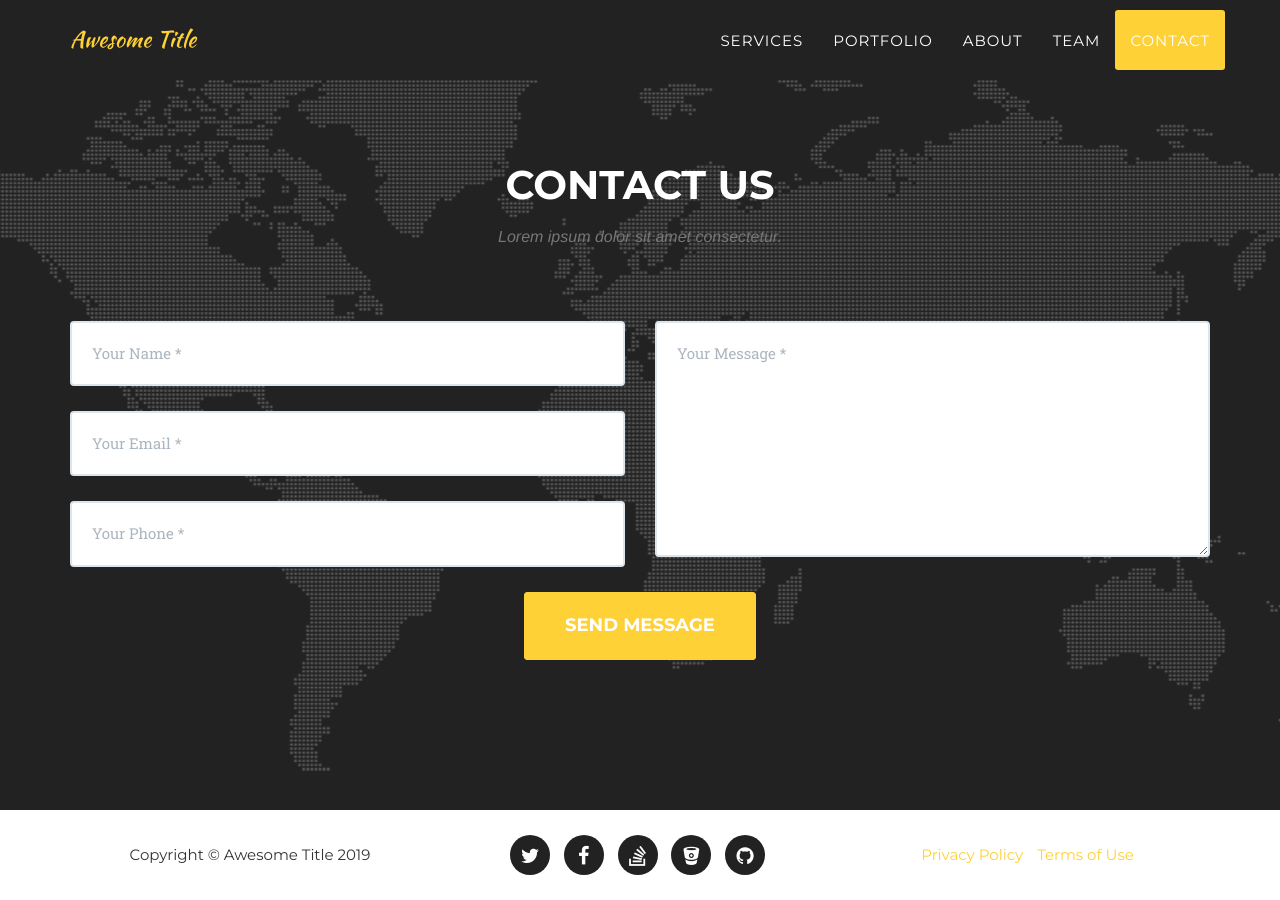
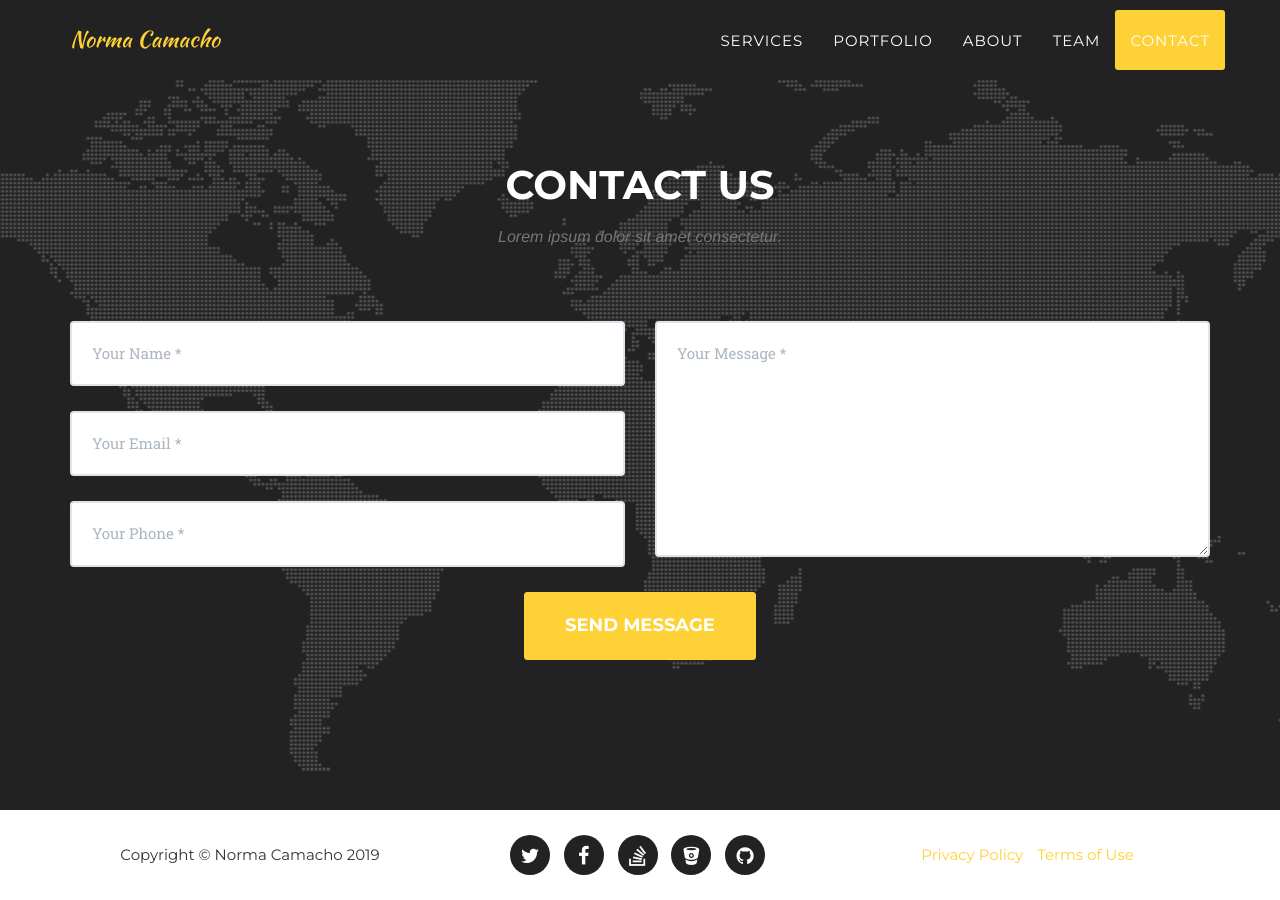
Before and after one commit to noremuhh/noremuhh.github.io, a Jekyll site: the page built from index.html, in a window 1280 px wide and 900 px high, scrolled down 5247 px. Built offline with Jekyll 4.4.1, drawn with Linux system fonts in a browser that asks for light colours; some web fonts are replaced.

Commit message:
Updated Config

```diff
--- a/_config.yml
+++ b/_config.yml
@@ -1,5 +1,5 @@
 ---
-title: Awesome Title
+title: Norma Camacho
 timezone: UTC
 collections:
   posts:
@@ -8,7 +8,7 @@ collections:
   uploads:
     title: Uploads
     output: true
-url: https://y7kim.github.io
+site: Portfolio
 baseurl: "/agency-jekyll-theme/"
 email: your-email@domain.com
 description: Write an awesome description for your new site here. You can edit this
```
